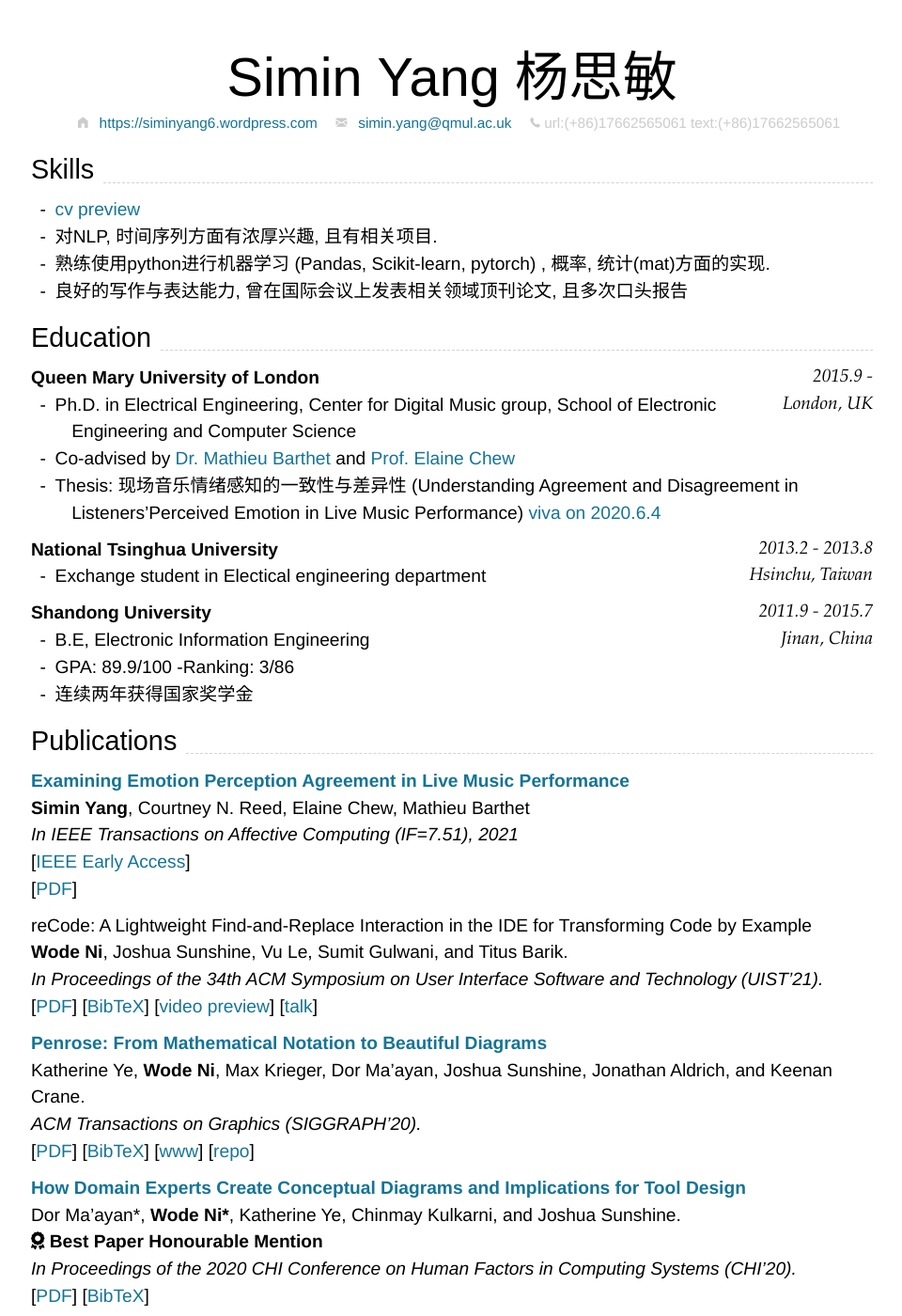
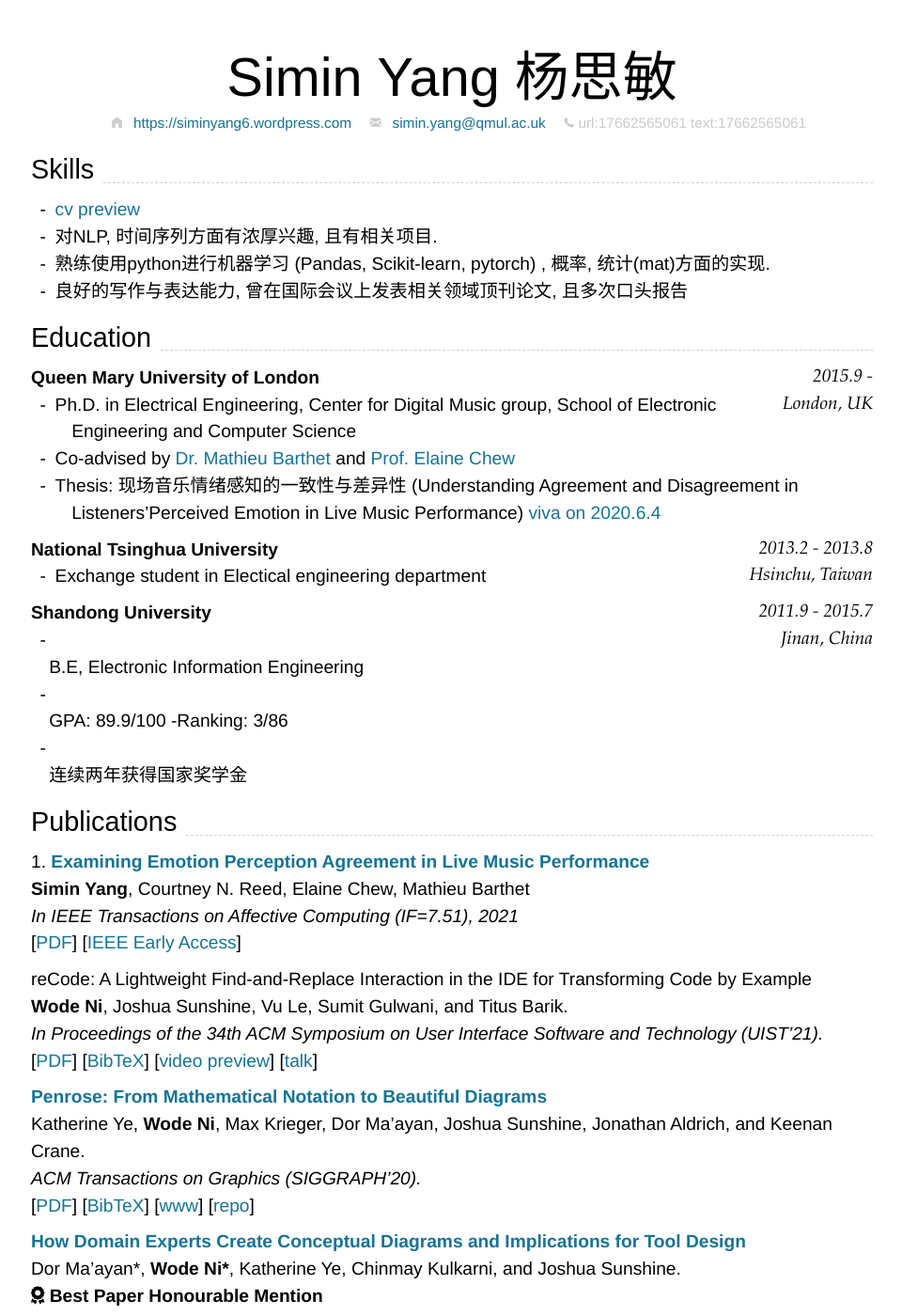
Before and after one commit to skybay7/markdown_cv2021, a Jekyll site: the page built from index.md, in a window 1280 px wide and 1400 px high. Shown: the whole window at 94% size, without its empty margins (159-1119 px from the left). Built offline with Jekyll 4.4.1, drawn with Linux system fonts in a browser that asks for light colours; nearby versions of some CDN libraries.

Commit message:
Update index.md

````diff
--- a/index.md
+++ b/index.md
@@ -8,8 +8,8 @@ homepage:
   url: https://siminyang6.wordpress.com
   text: https://siminyang6.wordpress.com
 phone:
-  url:(+86)17662565061
-  text:(+86)17662565061
+  url:17662565061
+  text:17662565061
 ---
 
 # Simin **Yang**  杨思敏
@@ -58,22 +58,24 @@ Jinan, China
 ```
 
 - B.E, Electronic Information Engineering
+
 - GPA: 89.9/100 -Ranking: 3/86
+
 - 连续两年获得国家奖学金
+
+
 
 ## Publications
 
-
-
-### [**Examining Emotion Perception Agreement in Live Music Performance**](https://siminyang6.files.wordpress.com/2021/07/journalpaper_tac_preprint_0628.pdf)
+### 1. [**Examining Emotion Perception Agreement in Live Music Performance**](https://siminyang6.files.wordpress.com/2021/07/journalpaper_tac_preprint_0628.pdf)
 
 **Simin Yang**, Courtney N. Reed, Elaine Chew, Mathieu Barthet <br>
 
 *In IEEE Transactions on Affective Computing (IF=7.51), 2021*
 
-[[IEEE Early Access](https://ieeexplore.ieee.org/document/9468946)]
+[[PDF]((https://siminyang6.files.wordpress.com/2021/07/journalpaper_tac_preprint_0628.pdf)])] [[IEEE Early Access](https://ieeexplore.ieee.org/document/9468946)]
 
-[[PDF]((https://siminyang6.files.wordpress.com/2021/07/journalpaper_tac_preprint_0628.pdf)])]
+
 
 ### reCode: A Lightweight Find-and-Replace Interaction in the IDE for Transforming Code by Example
 
````
